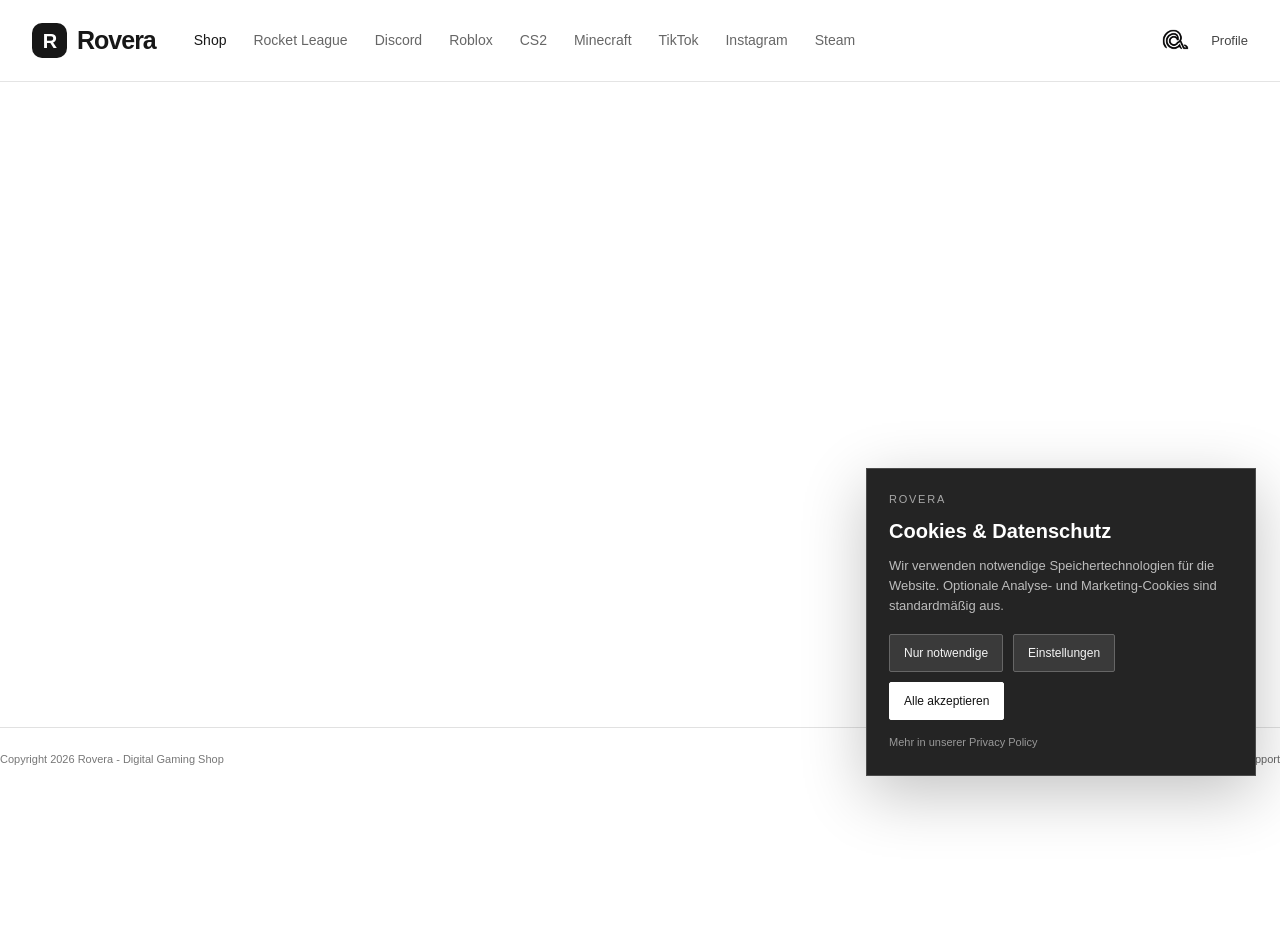
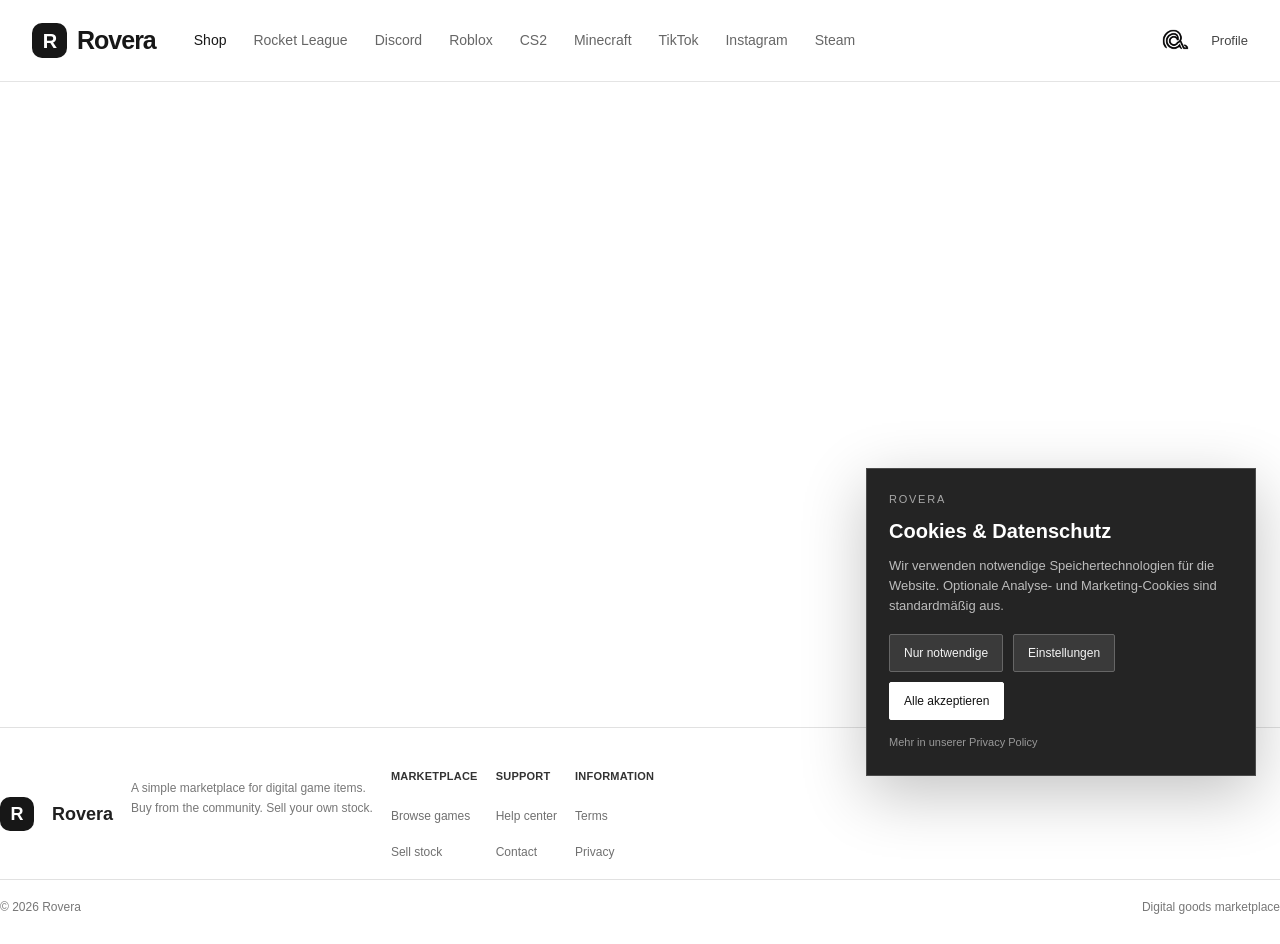
Before and after one commit to sw8tx/rovera, a Next.js app: page / in a window 1280 px wide. Before the commit the page ends 800 px from the top, so only its background shows below. Built offline with nearby package versions, Linux system fonts and the light colour scheme.

Commit message:
Add structured Rovera footer

```diff
--- a/app/globals.css
+++ b/app/globals.css
@@ -662,6 +662,16 @@ body {
 .blank-marketplace { min-height: calc(100vh - 155px); max-width: none; margin: 0; padding: 0; background: #fff; }
 .marketplace-page > .marketplace-footer { max-width: 1296px; margin: 0 auto; }
 .legacy-logo { width: 38px; height: 38px; border-radius: 9px; object-fit: cover; filter: invert(1); }
+.marketplace-page > .marketplace-footer { display: block; padding: 40px 0 28px; color: #707070; font-size: 12px; }
+.footer-main { display: grid; grid-template-columns: 2.2fr repeat(3, 1fr); gap: 44px; padding-bottom: 18px; }
+.footer-brand { display: flex; align-items: center; gap: 10px; color: #202020; font-size: 18px; }
+.footer-brand .brand-mark { width: 34px; height: 34px; font-size: 18px; }
+.footer-about p { margin: 10px 0 0; color: #777; line-height: 1.7; }
+.footer-column { display: flex; flex-direction: column; gap: 9px; }
+.footer-column strong { margin-bottom: 4px; color: #333; font-size: 11px; letter-spacing: .02em; }
+.footer-column a { color: #707070; text-decoration: none; }.footer-column a:hover { color: #171717; }
+.footer-bottom { display: flex; justify-content: space-between; padding-top: 18px; border-top: 1px solid #e1e1e1; color: #777; }
+@media (max-width: 700px) { .footer-main { grid-template-columns: 1fr 1fr; gap: 26px; }.footer-about { grid-column: 1 / -1; } }
 .hero-product-art img { width: 88%; height: 88%; object-fit: contain; opacity: 1; }
 .product-grid { grid-template-columns: repeat(3, minmax(0, 1fr)); }
 .product-art img { width: 100%; height: 100%; max-width: 190px; max-height: 130px; object-fit: contain; opacity: 1; }
--- a/app/page.tsx
+++ b/app/page.tsx
@@ -9,7 +9,7 @@ export default function Page() {
         <div className="nav-actions"><img className="legacy-logo" src="/rovera-logo.png" alt="Rovera logo" /><a className="profile-link" href="#profile">Profile</a></div>
       </header>
       <section className="marketplace-content blank-marketplace" id="top" aria-label="Rovera marketplace"></section>
-      <footer className="marketplace-footer"><span>Copyright 2026 Rovera - Digital Gaming Shop</span><div><a href="/tos/">Terms</a><a href="/privacy/">Privacy</a><a href="mailto:help@rovera.xyz">Support</a></div></footer>
+      <footer className="marketplace-footer"><div className="footer-main"><div className="footer-about"><div className="footer-brand"><span className="brand-mark">R</span><strong>Rovera</strong></div><p>A simple marketplace for digital game items.<br />Buy from the community. Sell your own stock.</p></div><div className="footer-column"><strong>MARKETPLACE</strong><a href="#top">Browse games</a><a href="#top">Sell stock</a></div><div className="footer-column"><strong>SUPPORT</strong><a href="/privacy/">Help center</a><a href="mailto:help@rovera.xyz">Contact</a></div><div className="footer-column"><strong>INFORMATION</strong><a href="/tos/">Terms</a><a href="/privacy/">Privacy</a></div></div><div className="footer-bottom"><span>© 2026 Rovera</span><span>Digital goods marketplace</span></div></footer>
     </main>
   )
 }
```
